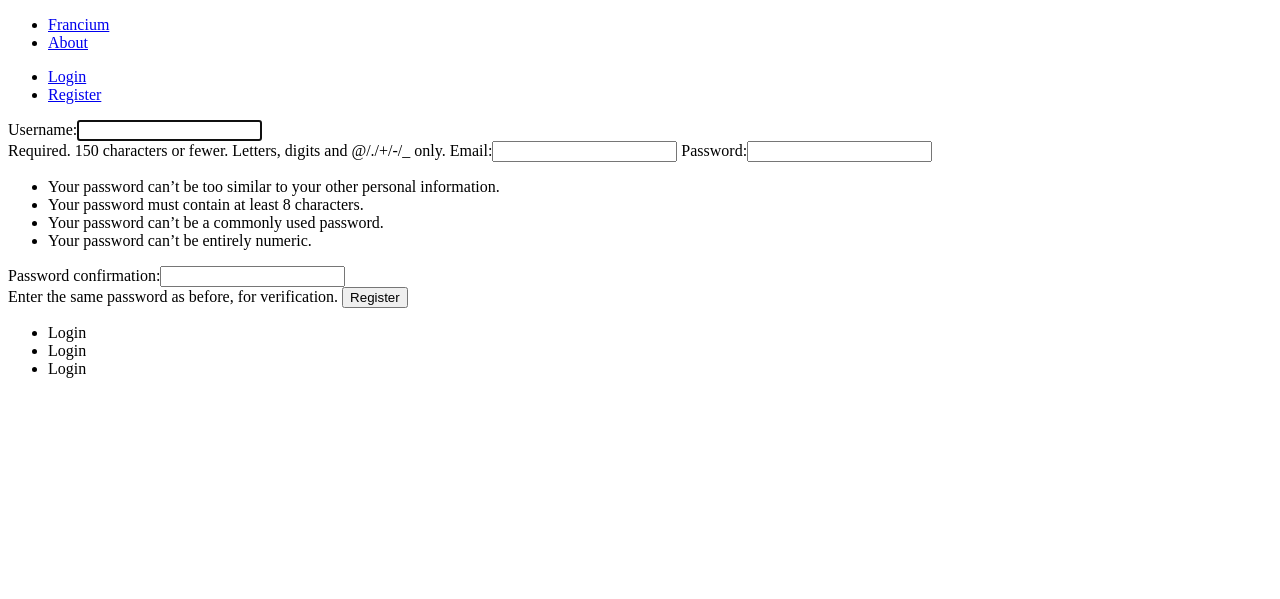
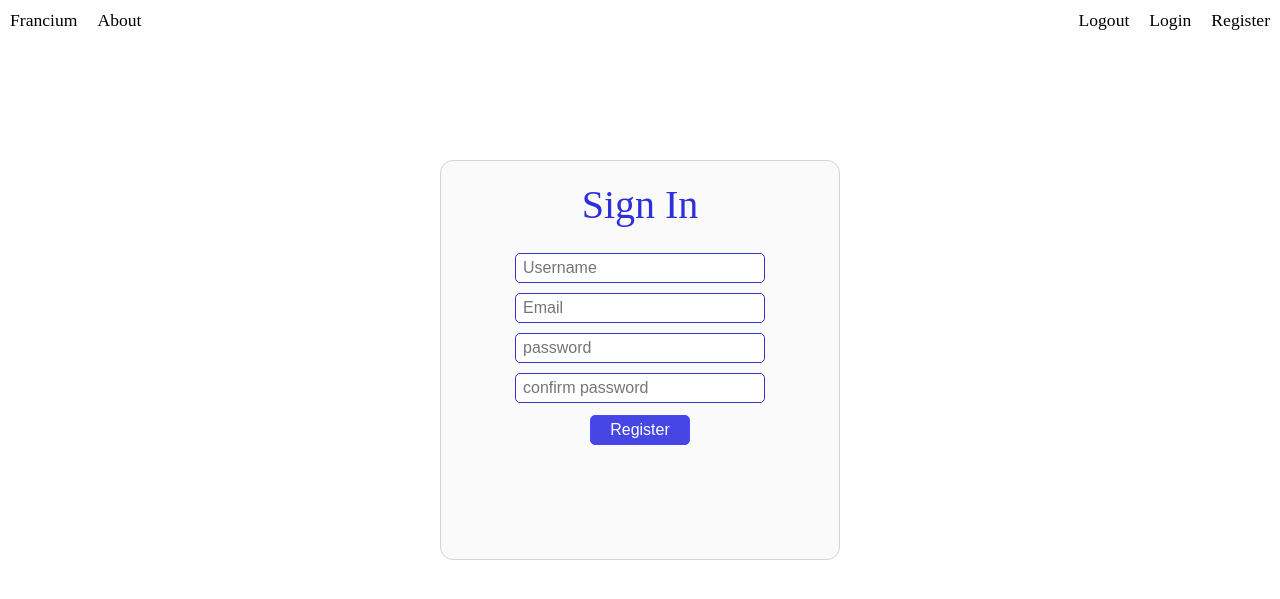
Before and after one commit to punnapavankumar9/Francium-old, a Django app: page /accounts/register/ in a window 1280 px wide. Shown: the top 599 px of the page. Run offline with Django 3.2, Linux system fonts and the light colour scheme.

Commit message:
added static directory and styles for login and register pages

```diff
--- a/Francium/urls.py
+++ b/Francium/urls.py
@@ -15,6 +15,8 @@ Including another URLconf
 """
 from django.contrib import admin
 from django.urls import path, include
+from django.conf import settings
+from django.conf.urls.static import static
 
 urlpatterns = [
     path('admin/', admin.site.urls),
@@ -22,3 +24,7 @@ urlpatterns = [
     path('', include('core.urls', namespace='core')),
 
 ]
+
+if settings.DEBUG:
+    urlpatterns += static(settings.STATIC_URL, document_root=settings.STATIC_ROOT)
+    urlpatterns += static(settings.MEDIA_URL, document_root=settings.MEDIA_ROOT)
--- a/accounts/forms.py
+++ b/accounts/forms.py
@@ -1,7 +1,6 @@
 from django import forms
-from django.contrib.auth.forms import UserCreationForm, UserChangeForm
+from django.contrib.auth.forms import UserCreationForm, UserChangeForm, UsernameField, AuthenticationForm
 from django.contrib.auth.models import User
-from django.db import models
 from django.forms import fields
 
 class UserSignUpForm(UserCreationForm):
@@ -9,3 +8,16 @@ class UserSignUpForm(UserCreationForm):
     class Meta:
         model = User
         fields = ('username', 'email', 'password1', 'password2', )
+
+    def __init__(self, *args, **kwargs):
+        super(UserSignUpForm, self).__init__(*args, **kwargs)
+        self.fields['username'].widget.attrs.update({'class': 'form_input', 'placeholder': 'Username'})
+        self.fields['email'].widget.attrs.update({'class': 'form_input', 'placeholder': 'Email'})
+        self.fields['password1'].widget.attrs.update({'class': 'form_input', 'placeholder': 'password'})
+        self.fields['password2'].widget.attrs.update({'class': 'form_input', 'placeholder': 'confirm password'})
+
+class UserLoginForm(AuthenticationForm):
+    def __init__(self, *args, **kwargs):
+        super(UserLoginForm, self).__init__(*args, ** kwargs)
+        self.fields['password'].widget.attrs.update({'class': 'form_input', 'placeholder': 'Password'})
+        self.fields['username'].widget.attrs.update({'class': 'form_input', 'placeholder': 'Username'})
--- a/accounts/views.py
+++ b/accounts/views.py
@@ -2,7 +2,7 @@ from django.contrib.auth import authenticate, login, logout
 from django.contrib.auth.forms import AuthenticationForm
 from django.shortcuts import render,redirect
 from django.contrib import messages
-from .forms import UserSignUpForm
+from .forms import UserSignUpForm, UserLoginForm
 
 # Create your views here.
 
@@ -20,7 +20,7 @@ def signup_view(request):
 
 def login_view(request):
     if request.method == 'POST':
-        form = AuthenticationForm(request = request, data = request.POST)
+        form = UserLoginForm(request = request, data = request.POST)
         if form.is_valid():
             username = form.cleaned_data.get('username')
             raw_password = form.cleaned_data.get('password')
@@ -34,7 +34,7 @@ def login_view(request):
         else:
             messages.error(request, "invalid username and password combination")
     else:
-        form = AuthenticationForm()
+        form = UserLoginForm()
     return render(request, 'accounts/login.html', context={'form' : form})
 
 def logout_view(request):
--- /dev/null
+++ b/static/css/style.css
@@ -0,0 +1,93 @@
+*{
+    padding: 0px;
+    margin: 0px;
+    box-sizing: border-box;
+}
+.nav{
+    display: flex;
+    flex-wrap: wrap;
+    justify-content: space-between;
+    position: fixed;
+    top: 0;
+    left: 0;
+    right: 0;
+}
+ul > li {
+    list-style: none;
+}
+ul > li > a {
+    font-size: 1.1rem;
+    text-decoration: none;
+    color: black;
+}
+
+.nav > div >ul{
+    display: flex;
+    margin: 10px 0px 0px 0px;
+}
+
+.nav > div > ul > li > a{
+    padding: 10px;
+
+}
+.form{
+    background-color: rgb(250, 250, 250);
+    position: absolute;
+    left : 50%;
+    top: 50%;
+    -webkit-transform: translate(-50%, -50%);
+    transform: translate(-50%, -60%);
+}
+.form__signin{
+    width: 400px;
+    height: 250px;
+}
+.form__signup{
+    width: 400px;
+    height: 400px;
+}
+.form__password_reset{
+    width: 400px;
+    height: 200px;
+}
+form{
+    display: flex;
+    flex-direction: column;
+    width: min-content;
+    margin: 20px auto;
+}
+.form{
+    border-radius: 13px;
+    border: 1px solid rgb(212, 212, 212);
+}
+.form_input{
+    border-radius: 5px;
+    border: 1px solid rgb(53, 53, 201);
+    outline: none;
+    padding: 5px 7px;
+    margin: 5px;
+    font-size: 1em;
+    width: 250px;
+}
+.form_title{
+    font-size: 2.5rem;
+    text-align: center;
+    margin-top: 20px;
+    color: rgba(0, 0, 211, 0.815);
+}
+.btn_submit{
+    max-width: 100px;
+    border-radius: 5px;
+    font-size: 1rem;
+    border: 1px solid rgb(72, 72, 255);
+    padding: 5px 7px;
+    position: relative;
+    left: 50%;
+    margin: 7px 0px 0px 0px;
+    transform: translateX(-50%);
+    cursor: pointer;
+}
+.primary{
+    color: white;
+    background-color: rgb(70, 70, 228);
+}
--- a/templates/accounts/signup.html
+++ b/templates/accounts/signup.html
@@ -1,9 +1,16 @@
 {%  extends 'base\index.html'  %}
+{% block body %}
 
-{% block body %}
-    <form action="{% url 'accounts:register'  %}" method="post">
-        {%  csrf_token  %}
-        {{  form  }}
-        <button type="submit">Register</button>
-    </form>
+    <div class="form form__signup">
+        <p class="form_title">Sign In</p>
+        <form action="{% url 'accounts:register'  %}" method="post">
+            {%  csrf_token  %}
+            {{  form.username  }}
+            {{  form.email  }}
+            {{  form.password1  }}
+            {{  form.password2  }}
+            <button class="btn_submit primary" type="submit">Register</button>
+        </form>
+    </div>
+
 {% endblock body %}
--- a/templates/base/base.html
+++ b/templates/base/base.html
@@ -5,6 +5,9 @@
     <meta http-equiv="X-UA-Compatible" content="IE=edge">
     <meta name="viewport" content="width=device-width, initial-scale=1.0">
     <title>Document</title>
+    {% block extra_body %}
+
+    {% endblock extra_body %}
 </head>
 <body>
     {% block navbar %}
--- a/templates/base/index.html
+++ b/templates/base/index.html
@@ -1,5 +1,8 @@
 {%  extends 'base\base.html'  %}
-
+{%  load static  %}
+{% block extra_body %}
+    <link rel="stylesheet" href="{%  static 'css/style.css'  %}">
+{% endblock extra_body %}
 {% block navbar %}
     {%  include 'base\nav.html'  %}
 {% endblock navbar %}
@@ -10,5 +13,5 @@
 
 
 {% block footer %}
-    {%  include 'base\footer.html'  %}
+
 {% endblock footer %}
--- a/templates/base/nav.html
+++ b/templates/base/nav.html
@@ -1,4 +1,4 @@
-<nav>
+<div class="nav">
     <div class="left">
         <ul>
             <li><a href="/">Francium </a> </li>
@@ -7,12 +7,9 @@
     </div>
     <div class="right">
         <ul>
-            {%  if user.is_authenticated  %}
             <li><a href="{%  url 'accounts:logout'  %}">Logout </a> </li>
-            {%  else  %}
             <li><a href="{%  url 'accounts:login'  %}">Login </a> </li>
             <li><a href="{%  url 'accounts:register'  %}">Register </a> </li>
-            {%  endif  %}
         </ul>
     </div>
-</nav>
+</div>
```
Also changed, not shown: Francium/settings.py (+10 -0 lines), templates/accounts/login.html (+7 -3 lines).
